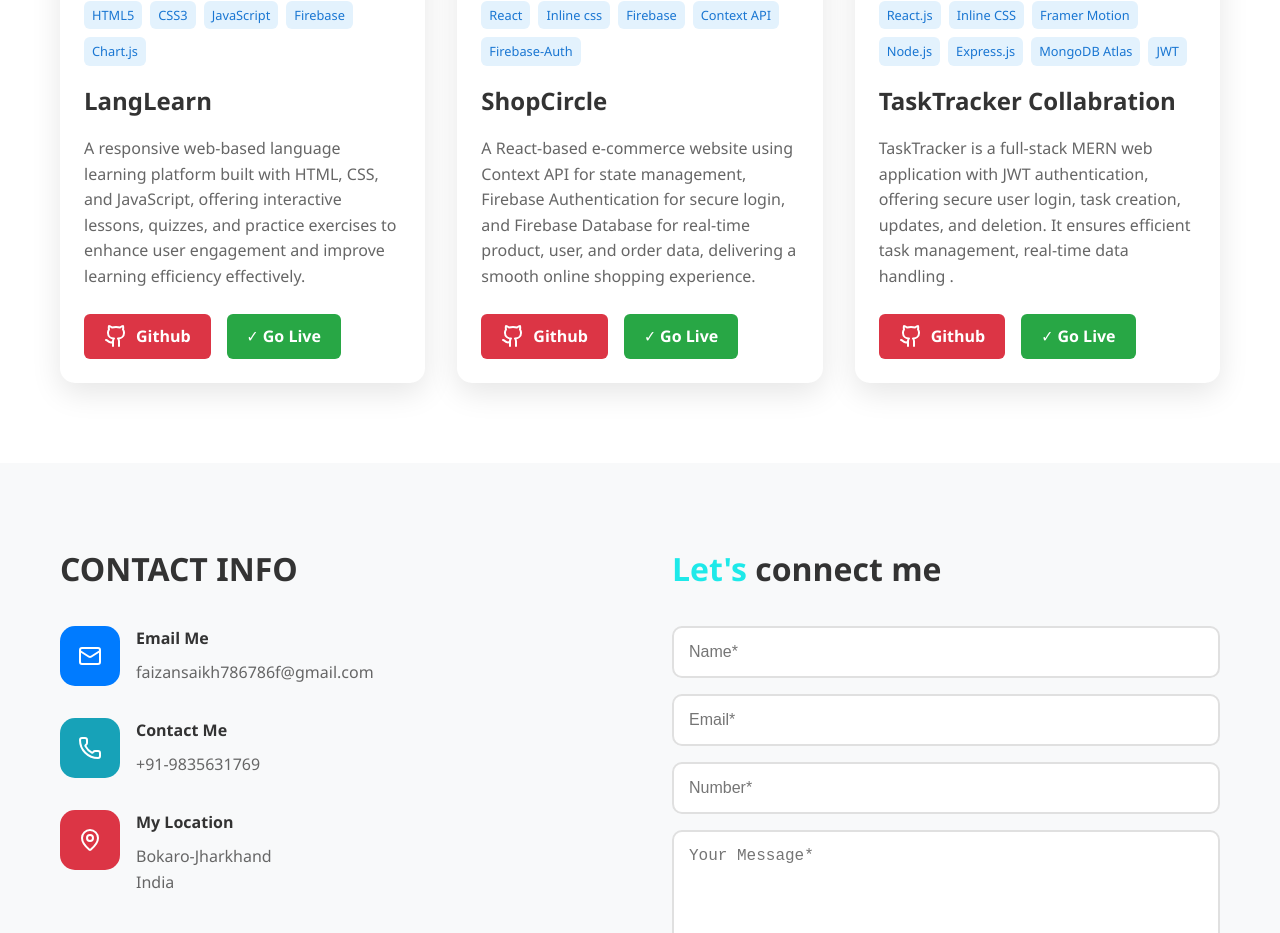
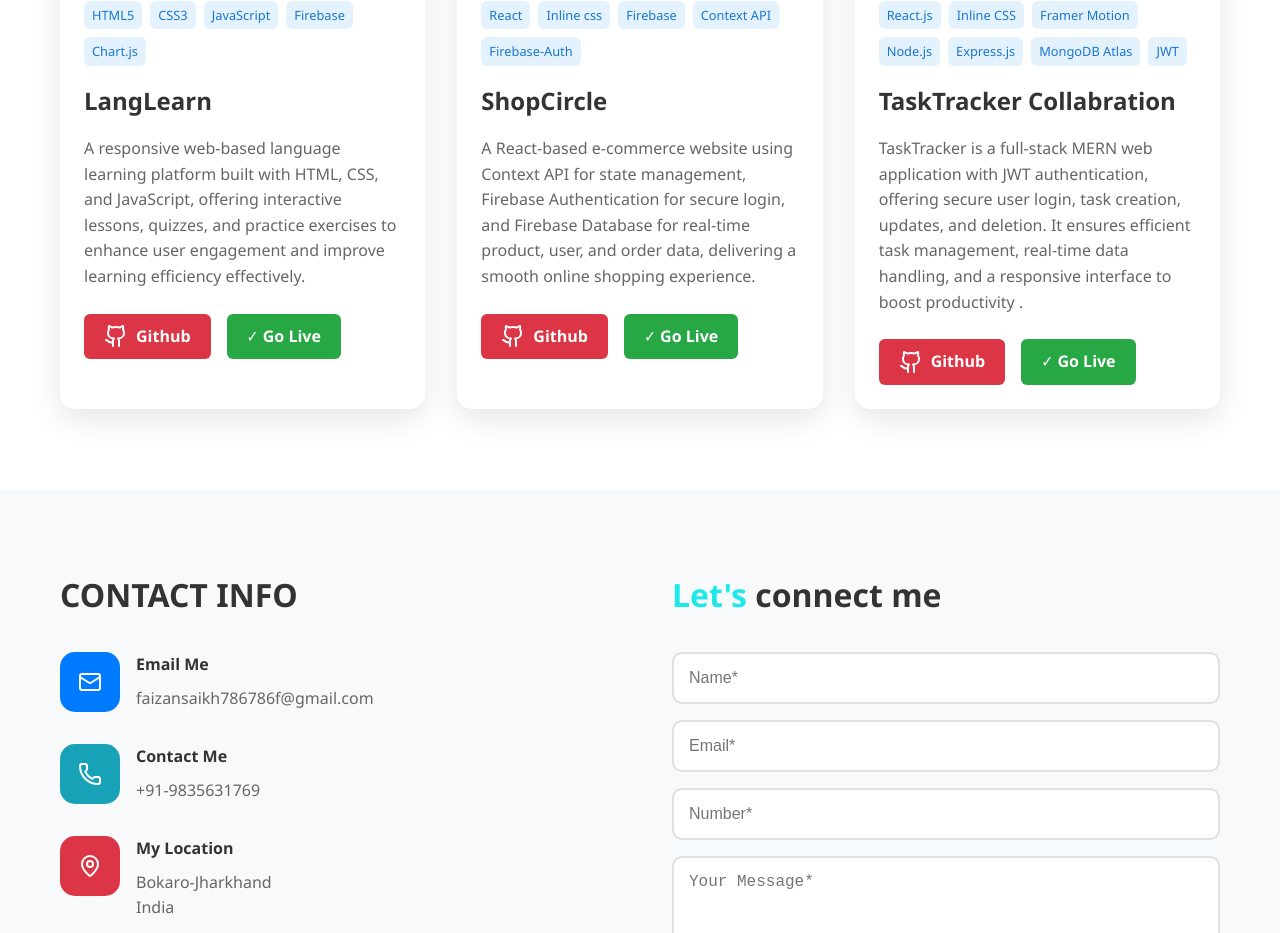
Before and after one commit to faizanalam9835/portfolio2, a React (Vite) app in the folder portfolio/: page / in a window 1280 px wide. Shown: the part 3214-4147 px from the top of the page. Built offline with nearby package versions, Linux system fonts and the light colour scheme.

Commit message:
portfolio

```diff
--- a/portfolio/src/components/Projects.jsx
+++ b/portfolio/src/components/Projects.jsx
@@ -29,7 +29,7 @@ const Projects = ({ darkMode }) => {
     {
       title: 'TaskTracker Collabration',
       description:
-        'TaskTracker is a full-stack MERN web application with JWT authentication, offering secure user login, task creation, updates, and deletion. It ensures efficient task management, real-time data handling .',
+        'TaskTracker is a full-stack MERN web application with JWT authentication, offering secure user login, task creation, updates, and deletion. It ensures efficient task management, real-time data handling, and a responsive interface to boost productivity .',
       image: project3,
       technologies: [
         'React.js',
```
